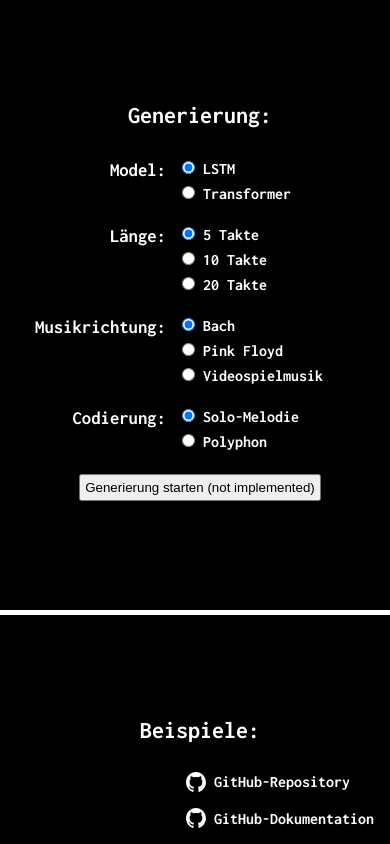
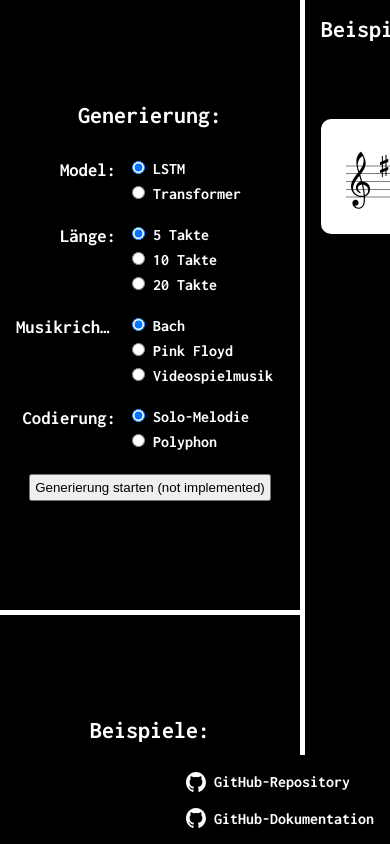
Before and after one commit to DHBW-FN-TIT20/Komposition-eines-Musikstuecks-mittels-Neuronaler-Netze, a Flask app: page / in a window 390 px wide; the page is wider, and only the part inside the window is pictured. Run offline with Flask 2, Linux system fonts and the light colour scheme; parts of the project's set-up code (start-up, migrations or seed data) failed here and were passed over.

Commit message:
added responsive design

```diff
--- a/flask-webapp/static/style.css
+++ b/flask-webapp/static/style.css
@@ -113,6 +113,23 @@ button {
     gap: 16px;
 }
 
+/* Responsive Design */
+@media only screen and (max-height: 770px) {
+    .hide-at-770h {
+        display: none;
+    }
+}
+
+@media only screen and (max-width: 1300px) {
+    body {
+        grid-template-columns: 300px 5px calc(100% - 305px);
+    }
+
+    .grid-preference {
+        grid-template-columns: 100px 152px;
+    }
+}
+
 /* MIDI Player */
 midi-player {
     display: block;
--- a/flask-webapp/templates/index.html
+++ b/flask-webapp/templates/index.html
@@ -34,9 +34,9 @@
             </div>
         </div>
 
-        <hr style="height: 5px; min-height: 5px; background: #fff; border: 0;">
+        <hr class="hide-at-770h" style="height: 5px; min-height: 5px; background: #fff; border: 0;">
 
-        <div id="choose-example" class="flex-column-center pad-16">
+        <div id="choose-example" class="flex-column-center pad-16 hide-at-770h">
             <h2>Beispiele:</h2>
             {% for ex in exampleFiles %}
                 <button class="bt-center" onclick="window.location.href='/{{ ex|e }}?example=true';">{{ ex|e }}</button>
@@ -50,12 +50,16 @@
         <div class="max-100">
             {% if midi %}
                 <h2 id="abc-file-location" class="text-center bottom-16" abcfilelocation="{{ url_for('static', filename='abc-examples') }}/{{ midi|e }}.abc">Generierter Sound:</h2>
-                <midi-player id="midi-player" src="{{ url_for('static', filename='midi-examples') }}/{{ midi|e }}" sound-font visualizer="#piano-roll-visualizer"></midi-player>
-                <midi-visualizer id="piano-roll-visualizer" type="piano-roll" src="{{ url_for('static', filename='midi-examples') }}/{{ midi|e }}"></midi-visualizer>
+                <div class="min-790">
+                    <midi-player id="midi-player" src="{{ url_for('static', filename='midi-examples') }}/{{ midi|e }}" sound-font visualizer="#piano-roll-visualizer"></midi-player>
+                    <midi-visualizer id="piano-roll-visualizer" type="piano-roll" src="{{ url_for('static', filename='midi-examples') }}/{{ midi|e }}"></midi-visualizer>
+                </div>
             {% else %}
                 <h2 id="abc-file-location" class="text-center bottom-16" abcfilelocation="{{ url_for('static', filename='abc-examples') }}/Zelda.mid.abc">Beispiel:</h2>
-                <midi-player id="midi-player" src="{{ url_for('static', filename='midi-examples') }}/Zelda.mid" sound-font visualizer="#piano-roll-visualizer"></midi-player>
-                <midi-visualizer id="piano-roll-visualizer" type="piano-roll" src="{{ url_for('static', filename='midi-examples') }}/Zelda.mid"></midi-visualizer>
+                <div class="min-790">
+                    <midi-player id="midi-player" src="{{ url_for('static', filename='midi-examples') }}/Zelda.mid" sound-font visualizer="#piano-roll-visualizer"></midi-player>
+                    <midi-visualizer id="piano-roll-visualizer" type="piano-roll" src="{{ url_for('static', filename='midi-examples') }}/Zelda.mid"></midi-visualizer>
+                </div>
             {% endif %}
             <div id="abcjs" class="center bottom-16"></div>
         </div>
```
